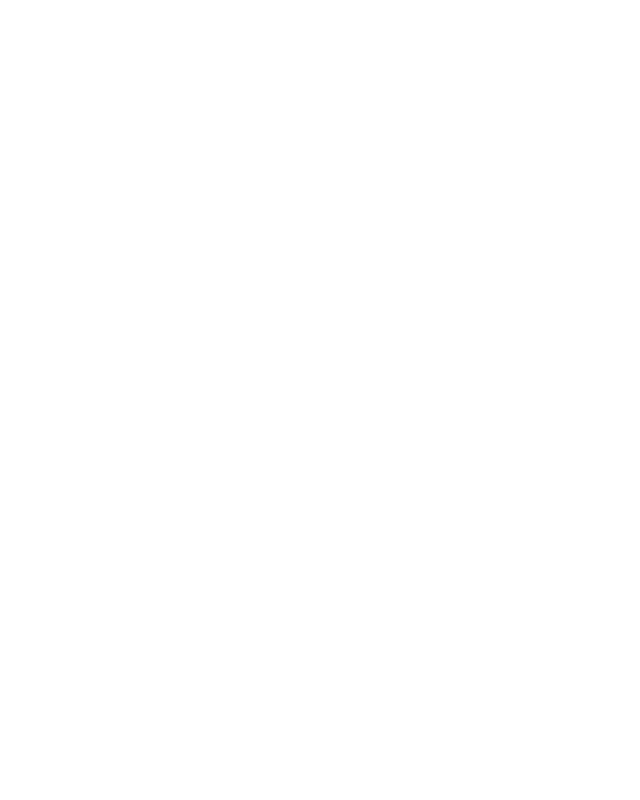
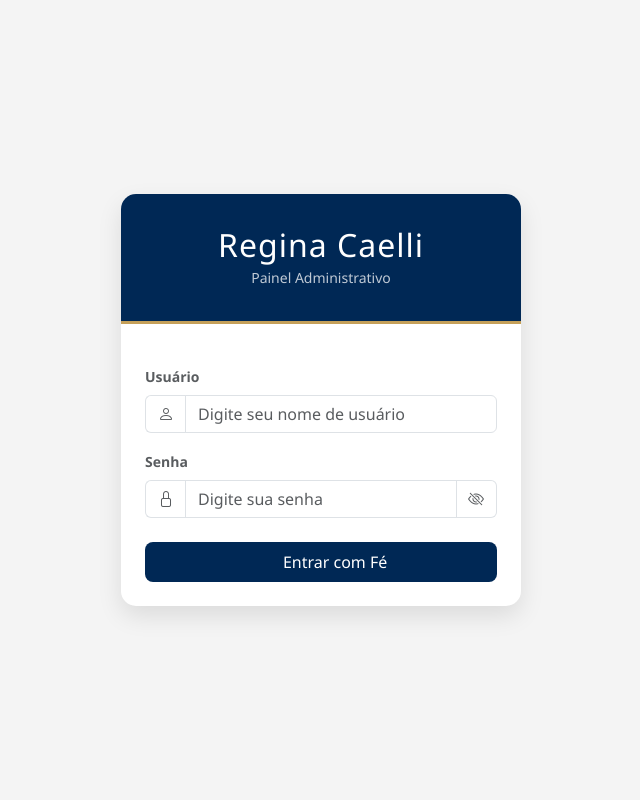
Before and after one commit to NathanOnCodes/stella-maris, a Django app: page /administrativo/login/ in a window 1280 px wide. Before the commit the part shown is empty. Shown: the whole page, without its empty margins (319-959 px from the left). Run offline with Django 5.2, Linux system fonts and the light colour scheme; some libraries are stand-ins or nearby versions.

Commit message:
fix: importacao de login em template string para administrativo:login

```diff
--- a/templates/administrativo/login.html
+++ b/templates/administrativo/login.html
@@ -0,0 +1,57 @@
+{% extends 'base.html' %}
+{% load static %}
+
+{% block title %}Login | Regina Caelli{% endblock %}
+
+{% block extra_head %}
+    <link rel="stylesheet" href="{% static 'static/administrativo/css/login.css' %}">
+{% endblock %}
+
+{% block content %}
+<div class="login-wrapper">
+    <div class="card card-login">
+        <div class="card-login-header">
+            <h2 class="mb-0">Regina Caelli</h2>
+            <small class="opacity-75">Painel Administrativo</small>
+        </div>
+
+        <div class="card-body p-4">
+            <form hx-post="{% url 'administrativo:login' %}" hx-target="#login-errors" hx-swap="innerHTML">
+                {% csrf_token %}
+
+                <div id="login-errors" class="text-danger small mb-3 text-center">
+                    {% if form.non_field_errors %}{{ form.non_field_errors }}{% endif %}
+                </div>
+
+                <div class="mb-3">
+                    <label class="form-label small fw-bold text-muted">{{ form.usuario.label }}</label>
+                    <div class="input-group">
+                        <span class="input-group-text bg-white border-end-0"><i class="bi bi-person text-muted"></i></span>
+                        {{ form.usuario }}
+                    </div>
+                </div>
+
+                <div class="mb-4">
+                    <label class="form-label small fw-bold text-muted">{{ form.senha.label }}</label>
+                    <div class="input-group">
+                        <span class="input-group-text bg-white border-end-0"><i class="bi bi-lock text-muted"></i></span>
+                        {{ form.senha }}
+                        <button class="input-group-text bg-white border-start-0" type="button" id="togglePassword">
+                            <i class="bi bi-eye-slash text-muted"></i>
+                        </button>
+                    </div>
+                </div>
+
+                <button type="submit" class="btn btn-primary-rc w-100 py-2 rounded-3">
+                    <span class="htmx-indicator spinner-border spinner-border-sm me-2"></span>
+                    Entrar com Fé
+                </button>
+            </form>
+        </div>
+    </div>
+</div>
+{% endblock %}
+
+{% block extra_js %}
+    <script src="{% static 'static/administrativo/js/login.js' %}"></script>
+{% endblock %}
--- a/templates/base.html
+++ b/templates/base.html
@@ -11,7 +11,7 @@
     <link rel="stylesheet" href="https://cdn.jsdelivr.net/npm/bootstrap-icons@1.11.1/font/bootstrap-icons.css">
 
     <!-- Seu CSS Global -->
-    <link rel="stylesheet" href="{% static 'css/global.css' %}">
+    <link rel="stylesheet" href="{% static 'static/global.css' %}">
 
     <script src="https://unpkg.com/htmx.org@1.9.10" defer></script>
 
```
